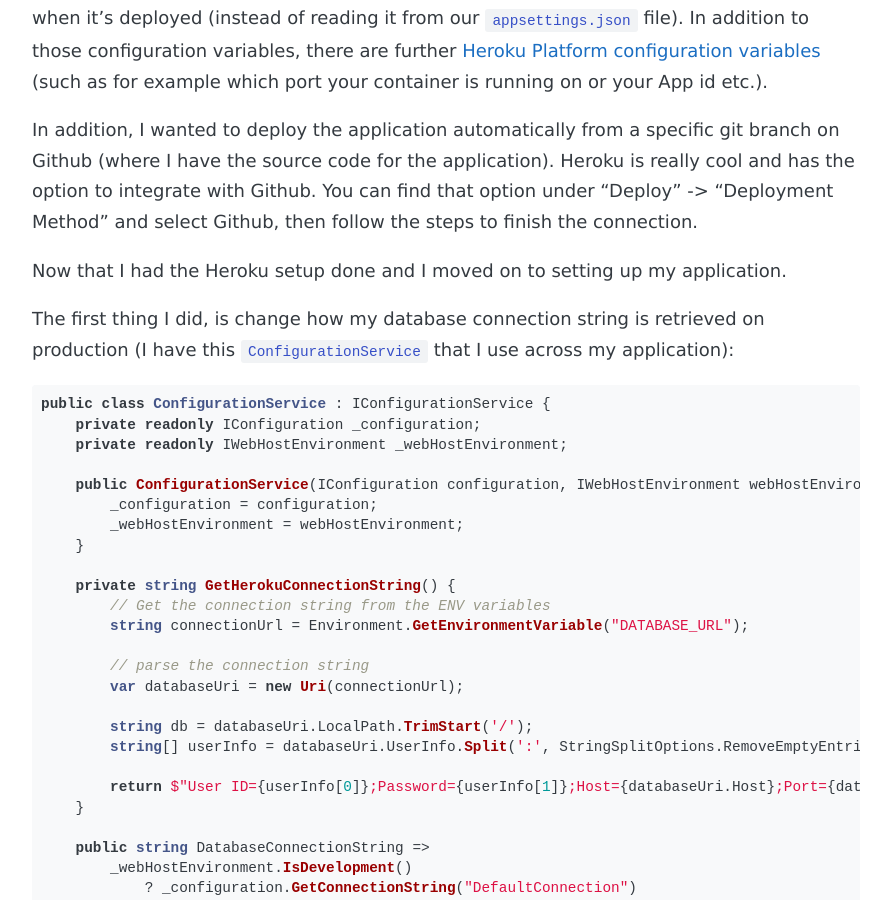
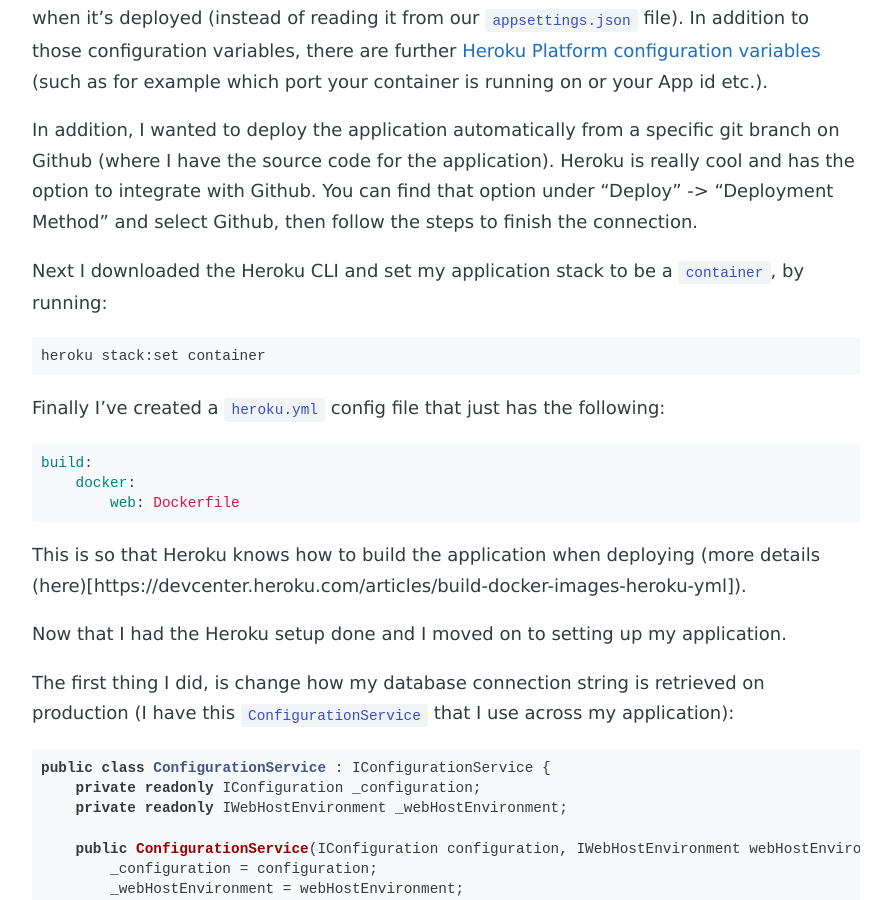
Before and after one commit to n1ghtmare/n1ghtmare.github.io, a Jekyll site: the page built from _posts/2020-09-28-deploying-a-dockerized-aspnet-core-app-using-a-postgresql-db-to-heroku.md, in a window 1280 px wide and 900 px high, scrolled down 956 px. Shown: the whole window, without its empty margins (194-1085 px from the left). Built offline with Jekyll 4.4.1, drawn with Linux system fonts in a browser that asks for light colours; some web fonts are replaced.

Commit message:
Clarifications and improvements to the last post

````diff
--- a/_posts/2020-09-28-deploying-a-dockerized-aspnet-core-app-using-a-postgresql-db-to-heroku.md
+++ b/_posts/2020-09-28-deploying-a-dockerized-aspnet-core-app-using-a-postgresql-db-to-heroku.md
@@ -15,6 +15,22 @@ Here I'm going to try to document how I did the deployment and how I've setup th
 First I created an app on Heroku and then added Heroku-Postgres as a resource to it. If you go to the new datasource and check its settings you will notice that in the section about DB credentials it says that the credentials are "not permanent" and that "Heroku rotates credentials periodically and updates applications where this database is attached". This confused me at first, since I thought it will be as simple as just specifiying a production DB connection string in my web app and forget about it. However, that's not how you should approach it on Heroku. When you deploy a Heroku container (dyno) it comes with a bunch of environment variables setup that (as stated earlier) will change periodically. You can see those environment variables under "Settings" -> "Config Vars", and if you take a look you will see that Heroku has created a `DATABASE_URL` variable that contains the connection string for the database. We need to use *this* connection string in our ASP.NET application when it's deployed (instead of reading it from our `appsettings.json` file). In addition to those configuration variables, there are further [Heroku Platform configuration variables](https://devcenter.heroku.com/articles/platform-api-reference#config-vars) (such as for example which port your container is running on or your App id etc.).
 
 In addition, I wanted to deploy the application automatically from a specific git branch on Github (where I have the source code for the application). Heroku is really cool and has the option to integrate with Github. You can find that option under "Deploy" -> "Deployment Method" and select Github, then follow the steps to finish the connection.
+
+Next I downloaded the Heroku CLI and set my application stack to be a `container`, by running:
+
+```
+heroku stack:set container
+```
+
+Finally I've created a `heroku.yml` config file that just has the following:
+
+```yaml
+build:
+    docker:
+        web: Dockerfile
+```
+
+This is so that Heroku knows how to build the application when deploying (more details (here)[https://devcenter.heroku.com/articles/build-docker-images-heroku-yml]).
 
 Now that I had the Heroku setup done and I moved on to setting up my application.
 
````
